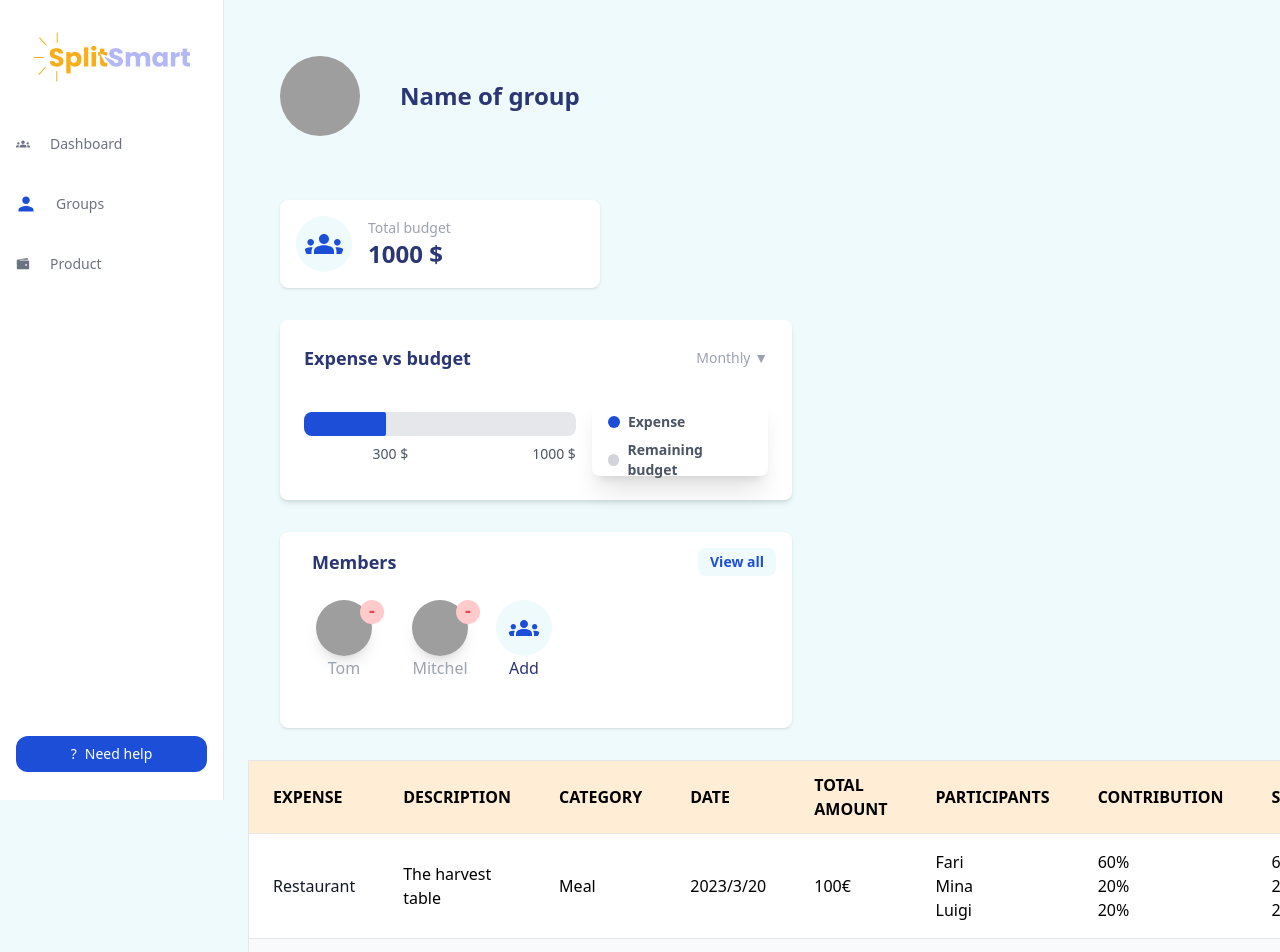
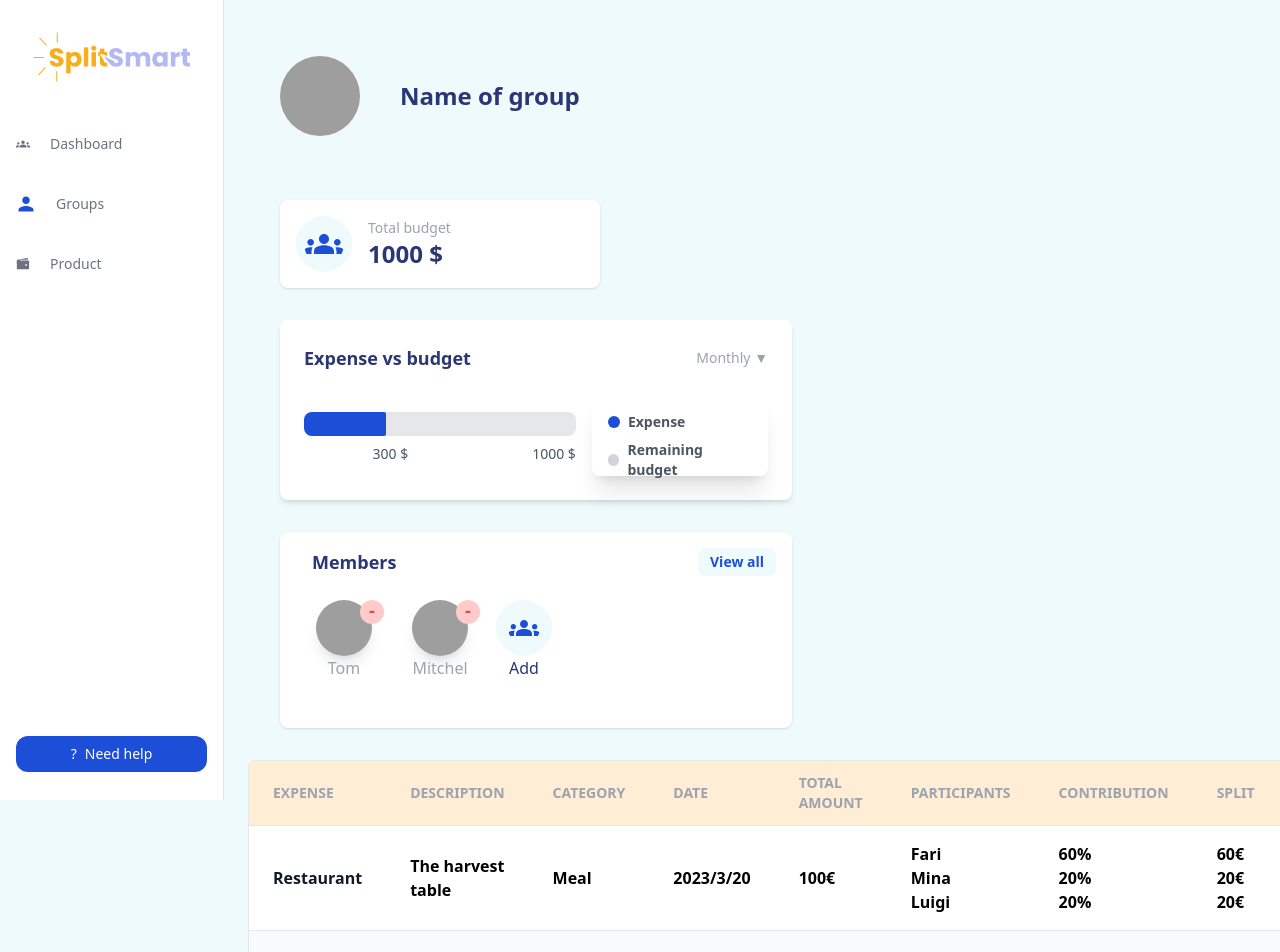
Before and after one commit to chingu-voyages/v51-tier2-team-22, a React (Vite) app in the folder expense-splitter/: page /groups in a window 1280 px wide. Shown: the top 952 px of the page. Built offline with nearby package versions, Linux system fonts and the light colour scheme; grey boxes are pictures that could not be loaded.

Commit message:
style: Apply general styles to the expense table

```diff
--- a/expense-splitter/src/components/GroupExpenseTable.jsx
+++ b/expense-splitter/src/components/GroupExpenseTable.jsx
@@ -112,9 +112,9 @@ const expenses = [
 
 function GroupExpenseTable() {
   return (
-    <div className="overflow-x-auto">
-      <table className="table-auto text-left ">
-        <thead className="border border-gray uppercase bg-orange-100">
+    <div className="overflow-x-auto rounded-lg">
+      <table className="table-auto text-left">
+        <thead className="border border-gray uppercase bg-orange-100 text-sm text-gray-400">
           <tr>
             <th scope="col" className="px-6 py-3">
               Expense
@@ -159,15 +159,15 @@ function GroupExpenseTable() {
                 index % 2 === 0 ? "bg-white " : "bg-gray-50"
               }`}
             >
-              <td className="px-6 py-4 font-medium text-gray-900 whitespace-nowrap">
+              <td className="px-6 py-4 font-semibold text-gray-900  whitespace-nowrap">
                 {expense.expense}
               </td>
-              <td className="px-6 py-4">{expense.description}</td>
-              <td className="px-6 py-4">{expense.category}</td>
-              <td className="px-6 py-4">{expense.date}</td>
-              <td className="px-6 py-4">{expense.totalAmount}</td>
+              <td className="px-6 py-4 font-semibold">{expense.description}</td>
+              <td className="px-6 py-4 font-semibold">{expense.category}</td>
+              <td className="px-6 py-4 font-semibold">{expense.date}</td>
+              <td className="px-6 py-4 font-semibold">{expense.totalAmount}</td>
 
-              <td className="px-6 py-4">
+              <td className="px-6 py-4 font-semibold">
                 {expense.participants.map((participant, pindex) => (
                   <div key={pindex} className="flex flex-col">
                     <span>{participant.name}</span>
@@ -175,7 +175,7 @@ function GroupExpenseTable() {
                 ))}
               </td>
 
-              <td className="px-6 py-4">
+              <td className="px-6 py-4 font-semibold">
                 {expense.participants.map((participant, pindex) => (
                   <div key={pindex} className="flex flex-col">
                     <span>{participant.contribution}</span>
@@ -183,7 +183,7 @@ function GroupExpenseTable() {
                 ))}
               </td>
 
-              <td className="px-6 py-4">
+              <td className="px-6 py-4 font-semibold">
                 {expense.participants.map((participant, pindex) => (
                   <div key={pindex} className="flex flex-col">
                     <span>{participant.split}</span>
@@ -191,7 +191,7 @@ function GroupExpenseTable() {
                 ))}
               </td>
 
-              <td className="px-6 py-4">
+              <td className="px-6 py-4 font-semibold">
                 {expense.participants.map((participant, pindex) => (
                   <div key={pindex} className="flex flex-col">
                     <span>{participant.paid}</span>
@@ -199,7 +199,7 @@ function GroupExpenseTable() {
                 ))}
               </td>
 
-              <td className="px-6 py-4">
+              <td className="px-6 py-4 font-semibold">
                 {expense.participants.map((participant, pindex) => (
                   <div key={pindex} className="flex flex-col">
                     <span>{participant.due}</span>
@@ -208,7 +208,7 @@ function GroupExpenseTable() {
               </td>
 
               <td className="px-6 py-4">
-                <button className="text-blue-600 hover:text-blue-900">
+                <button className="text-blue-600 hover:text-primary">
                   View Receipt
                 </button>
               </td>
--- a/expense-splitter/src/components/Sidebar.jsx
+++ b/expense-splitter/src/components/Sidebar.jsx
@@ -34,7 +34,7 @@ function Sidebar() {
             key={index}
             to={link.path}
             className={({ isActive }) =>
-              `flex items-center px-4 py-5 space-x-5 hover:bg-secondary ${
+              `flex items-center px-4 py-5 space-x-5  ${
                 isActive ? "text-primary font-bold text-xl" : "text-gray-500 text-sm"
               }`
             }
```
